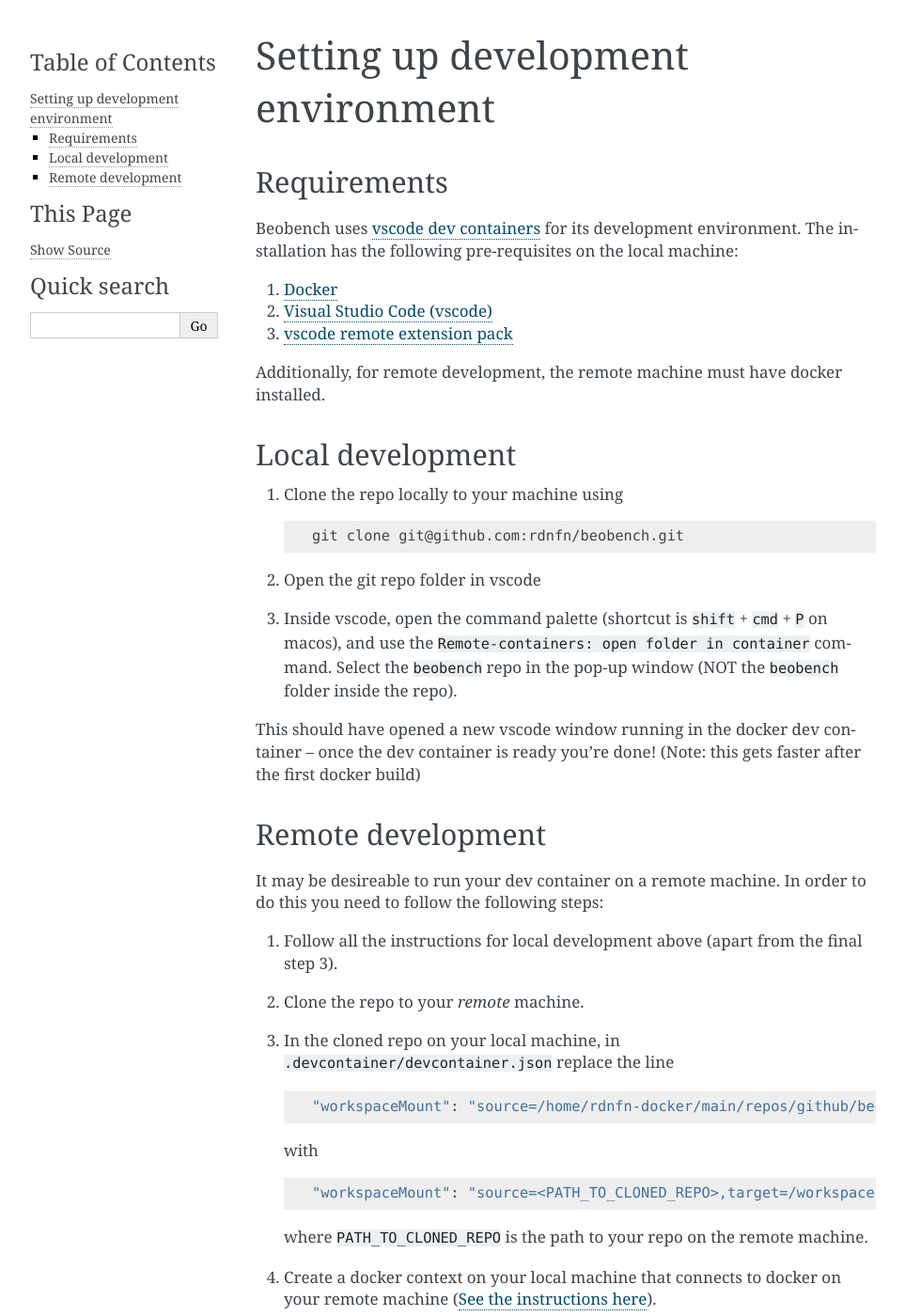
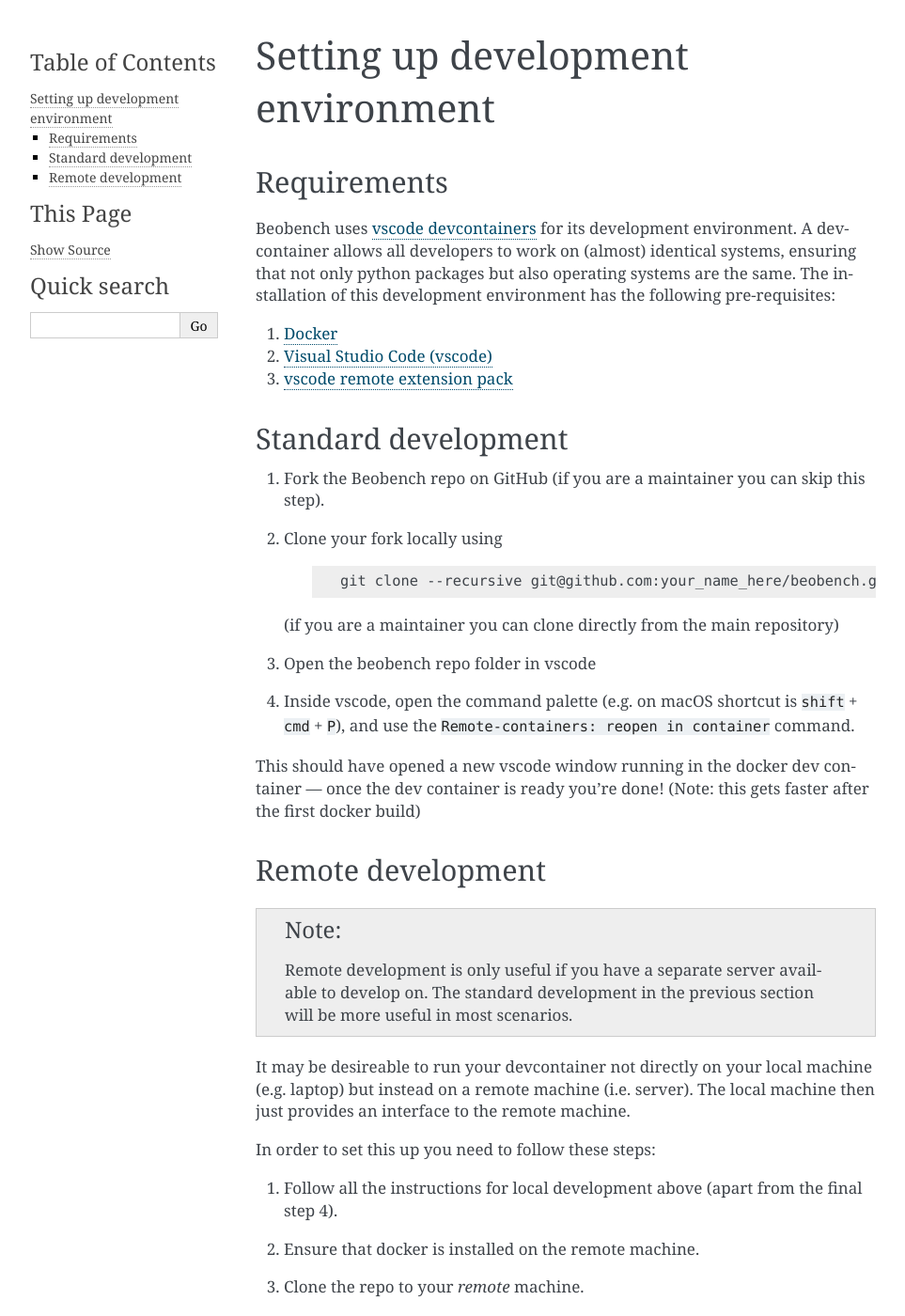
Before and after one commit to rdnfn/beobench, a Sphinx documentation site: the page built from docs/guides/dev_env.rst, in a window 1280 px wide and 1400 px high. Shown: the whole window at 94% size, without its empty margins (148-1111 px from the left). Built offline with Sphinx 7.4.7, drawn with Linux system fonts in a browser that asks for light colours; some of the changed text lies outside the part shown.

Commit message:
docs: update the dev env guide

```diff
--- a/docs/guides/dev_env.rst
+++ b/docs/guides/dev_env.rst
@@ -6,39 +6,46 @@
 Requirements
 ^^^^^^^^^^^^^^^^^^
 
-Beobench uses `vscode dev containers <https://code.visualstudio.com/docs/remote/containers-tutorial>`_ for its development environment. The installation has the following pre-requisites on the local machine:
+Beobench uses `vscode devcontainers <https://code.visualstudio.com/docs/remote/containers-tutorial>`_ for its development environment. A devcontainer allows all developers to work on (almost) identical systems, ensuring that not only python packages but also operating systems are the same. The installation of this development environment has the following pre-requisites:
 
 1. `Docker <https://docs.docker.com/get-docker/>`_
 2. `Visual Studio Code (vscode) <https://code.visualstudio.com/>`_
 3. `vscode remote extension pack <https://marketplace.visualstudio.com/items?itemName=ms-vscode-remote.vscode-remote-extensionpack>`_
 
-Additionally, for remote development, the remote machine must have docker installed.
 
+Standard development
+^^^^^^^^^^^^^^^^^^^^
 
-Local development
-^^^^^^^^^^^^^^^^^^
+1. Fork the Beobench repo on GitHub (if you are a maintainer you can skip this step).
+2. Clone your fork locally using
 
+     .. code-block::
 
-1. Clone the repo locally to your machine using
+        git clone --recursive git@github.com:your_name_here/beobench.git
 
-   .. code-block::
+   (if you are a maintainer you can clone directly from the main repository)
 
-        git clone git@github.com:rdnfn/beobench.git
+3. Open the beobench repo folder in vscode
+4. Inside vscode, open the command palette (e.g. on macOS shortcut is ``shift`` + ``cmd`` + ``P``), and use the ``Remote-containers: reopen in container`` command.
 
-2. Open the git repo folder in vscode
-3. Inside vscode, open the command palette (shortcut is ``shift`` + ``cmd`` + ``P`` on macos), and use the ``Remote-containers: open folder in container`` command. Select the ``beobench`` repo in the pop-up window (NOT the ``beobench`` folder inside the repo).
-
-This should have opened a new vscode window running in the docker dev container -- once the dev container is ready you're done! (Note: this gets faster after the first docker build)
+This should have opened a new vscode window running in the docker dev container --- once the dev container is ready you're done! (Note: this gets faster after the first docker build)
 
 
 Remote development
 ^^^^^^^^^^^^^^^^^^
 
-It may be desireable to run your dev container on a remote machine. In order to do this you need to follow the following steps:
+.. note::
+     Remote development is only useful if you have a separate server available to develop on. The standard development in the previous section will be more useful in most scenarios.
 
-1. Follow all the instructions for local development above (apart from the final step 3).
-2. Clone the repo to your *remote* machine.
-3. In the cloned repo on your local machine, in ``.devcontainer/devcontainer.json`` replace the line
+
+It may be desireable to run your devcontainer not directly on your local machine (e.g. laptop) but instead on a remote machine (i.e. server). The local machine then just provides an interface to the remote machine.
+
+In order to set this up you need to follow these steps:
+
+1. Follow all the instructions for local development above (apart from the final step 4).
+2. Ensure that docker is installed on the remote machine.
+3. Clone the repo to your *remote* machine.
+4. In the cloned repo on your local machine, in ``.devcontainer/remote/.devcontainer/devcontainer.json`` replace the line
 
    .. code-block::
 
@@ -51,7 +58,7 @@
 
         "workspaceMount": "source=<PATH_TO_CLONED_REPO>,target=/workspace,type=bind,consistency=cached"
 
-   where ``PATH_TO_CLONED_REPO`` is the path to your repo on the remote machine.
+   where ``PATH_TO_CLONED_REPO`` is the path to your repo on the remote machine. Similarly, adapt the path in the ``"mounts"`` argument to the location of your ``.gitconfig`` file on the remote machine.
 
-4. Create a docker context on your local machine that connects to docker on your remote machine (`See the instructions here <https://stackoverflow.com/a/63814363>`_).
-5. Use the ``Remote-containers: open folder in container`` command and select the ``beobench`` repo in the pop-up window (NOT the ``beobench`` folder inside the repo).
+5. Create a docker context on your local machine that connects to docker on your remote machine (`See the instructions here <https://stackoverflow.com/a/63814363>`_).
+6. Use the ``Remote-containers: open folder in container`` command and select the ``beobench/.devcontainer/remote`` folder in the pop-up window (beobench here is the main repo folder).
```
